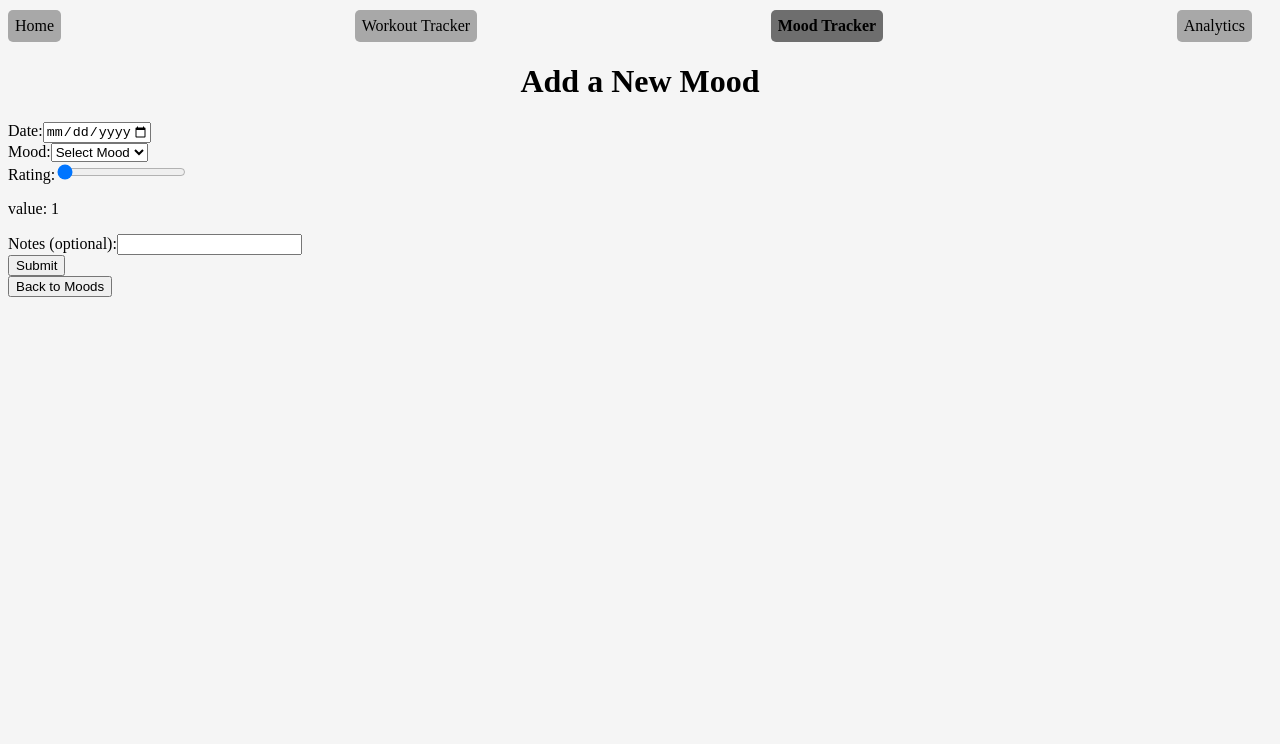
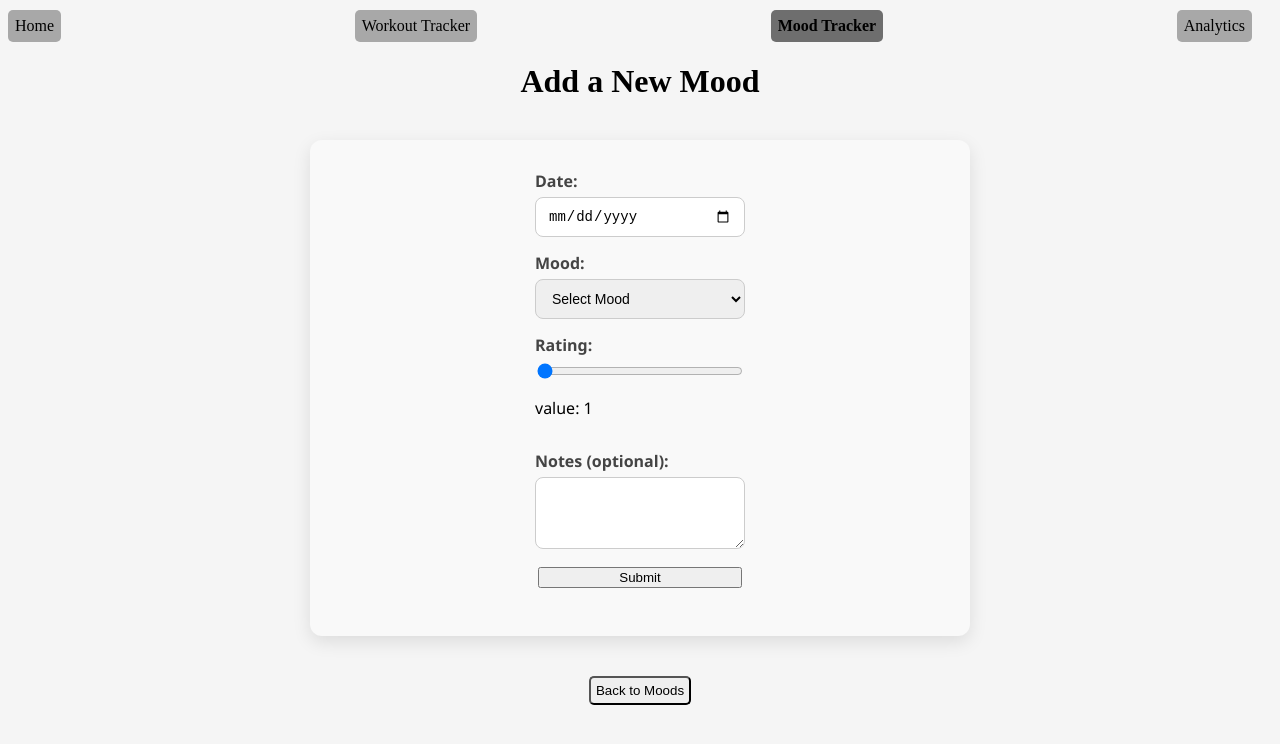
Before and after one commit to KatyaW-01/body-and-mind-fullstack-app, a React (Vite) app in the folder client/: page /moods/addMood in a window 1280 px wide. Shown: the top 744 px of the page. Built offline with nearby package versions, Linux system fonts and the light colour scheme; no server answers.

Commit message:
Style add new mood form

```diff
--- a/client/src/App.css
+++ b/client/src/App.css
@@ -205,7 +205,8 @@ body {
 .workout-form-div,
 .add-workout-form-div,
 .add-exercise-form-div,
-.edit-mood-form-div {
+.edit-mood-form-div,
+.add-mood-form-div {
   justify-content: center;
   justify-items: center;
   max-width: 600px;
@@ -265,7 +266,8 @@ body {
 .workout-form div,
 .add-workout-form div,
 .add-exercise-form div,
-.edit-mood-form div {
+.edit-mood-form div,
+.add-mood-form div {
   display: flex;
   flex-direction: column;
   margin-bottom: 15px;
@@ -274,7 +276,8 @@ body {
 .workout-form label,
 .add-workout-form label,
 .add-exercise-form label,
-.edit-mood-form label {
+.edit-mood-form label,
+.add-mood-form label {
   margin-bottom: 5px;
   font-weight: 600;
   color: #444;
@@ -302,7 +305,8 @@ body {
 
 .workout-form .notes,
 .add-workout-form .notes,
-.edit-mood-form .notes {
+.edit-mood-form .notes,
+.add-mood-form .notes {
   height: 50px;
 }
 
@@ -319,7 +323,8 @@ body {
 
 .submit-workout-button,
 .submit-new-workout,
-.submit-new-exercise {
+.submit-new-exercise,
+.submit-new-mood-button {
   padding: 3px;
 }
 
--- a/client/src/components/AddMoodForm.jsx
+++ b/client/src/components/AddMoodForm.jsx
@@ -53,15 +53,16 @@ function AddMoodForm() {
 
   return (
     <div>
-      <form onSubmit={handleSubmit}>
+      <div className="add-mood-form-div">
+        <form onSubmit={handleSubmit} className="add-mood-form">
           <div>
             <label htmlFor="date">Date:</label>
-          <input type="date" id="date" name="date" max={today} value={newMood.date} onChange={handleChange}/>
+            <input type="date" id="date" name="date" max={today} value={newMood.date} onChange={handleChange} className="input"/>
             {errors.date && <p className="error">{errors.date[0]}</p>}
           </div>
           <div>
             <label htmlFor="mood">Mood:</label>
-          <select id="mood" name="mood" value={newMood.mood} onChange={handleChange}>
+            <select id="mood" name="mood" value={newMood.mood} onChange={handleChange} className="input">
               <option value="" disabled>Select Mood</option>
               <option value="happy">Happy</option>
               <option value="sad">Sad</option>
@@ -81,14 +82,15 @@ function AddMoodForm() {
           </div>
           <div>
             <label htmlFor="notes">Notes (optional):</label>
-          <input type="text" id="notes" name="notes" value={newMood.notes} onChange={handleChange}/>
+            <textarea type="text" id="notes" name="notes" value={newMood.notes} onChange={handleChange} className="input notes"/>
             {errors.notes && <p className="error">{errors.notes[0]}</p>}
           </div>
-        <div>
+          <div className="submit-new-mood-button">
             <button type="submit" value="Submit">Submit</button>
           </div>
         </form>
-      <div>
+      </div>
+      <div className="back-to-moods-button">
         <button onClick={handleFinish}>Back to Moods</button>
       </div>
     </div>
```
Lines whose indentation alone changed are shown as unchanged.
